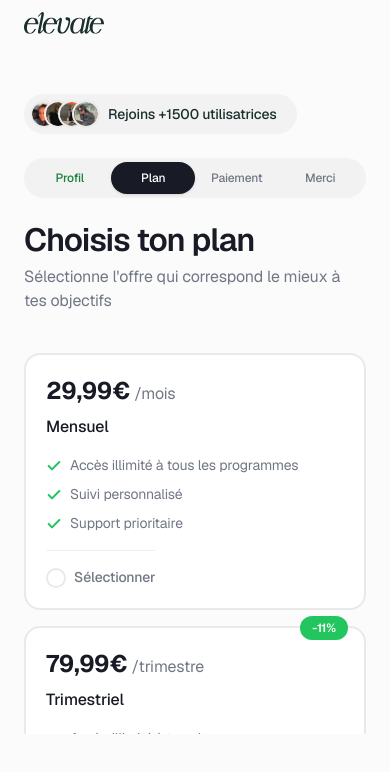
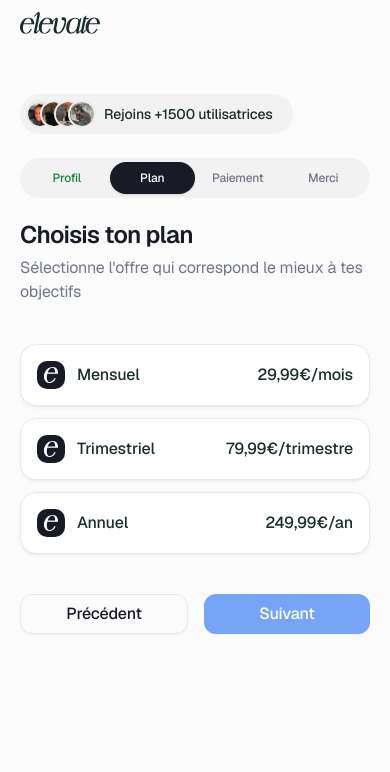
Before and after one commit to clem-pxp/elevate-auth-V2, a Next.js app: page /signup in a window 390 px wide. Both pictures are taken after a click on the button "Plan". Shown: the top 772 px of the page. Built offline with nearby package versions, Linux system fonts and the light colour scheme.

Commit message:
refactor: simplify plan card and styling

```diff
--- a/src/app/globals.css
+++ b/src/app/globals.css
@@ -300,8 +300,6 @@
   /* ==========================================
      SHADOWS
      ========================================== */
-  --shadow-btn: 0 1px 1px 0 rgba(0, 0, 0, 0.04), 0 3px 6px -2px rgba(0, 0, 0, 0.02);
-
   --shadow-xs: 0 1px 2px 0 rgba(10, 13, 20, 0.03);
   --shadow-small: 0 2px 4px 0 rgba(0, 0, 0, 0.04), 0 1px 2px 0 rgba(0, 0, 0, 0.04);
   --shadow-xl: 0 1px 1px -0.5px rgba(1, 34, 54, 0.04), 0 3px 3px -1.5px rgba(1, 34, 54, 0.04), 0 6px 6px -3px rgba(1, 34, 54, 0.04), 0 12px 12px -6px rgba(6, 86, 134, 0.04), 0 24px 24px -12px rgba(6, 86, 134, 0.04);
@@ -309,12 +307,6 @@
 
 }
 
-@media (prefers-color-scheme: dark) {
-  :root {
-    --background: #FBFBFB;
-    --foreground: #1A2E2C;
-  }
-}
 
 body {
   background: var(--background);
@@ -354,6 +346,10 @@
   font-weight: var(--font-weight-semibold);
   line-height: var(--leading-tight);
   letter-spacing: var(--tracking-tight);
+
+  @media (max-width: 767px) {
+    font-size: 1.5rem;
+  }
 }
 
 .h5 {
--- a/src/app/layout.tsx
+++ b/src/app/layout.tsx
@@ -13,8 +13,9 @@
 });
 
 export const metadata: Metadata = {
-  title: "Create Next App",
-  description: "Generated by create next app",
+  title: "Elevate - Transforme ton corps",
+  description:
+    "Rejoins Elevate et accède à des programmes d'entraînement personnalisés, un suivi sur mesure et un coaching premium pour atteindre tes objectifs.",
 };
 
 export default function RootLayout({
@@ -27,7 +28,7 @@
       <body
         className={`${geistSans.variable} ${geistMono.variable} antialiased font-sans text-strong`}
       >
-        {children}
+        <main className="overflow-clip">{children}</main>
       </body>
     </html>
   );
--- a/src/app/signup/page.tsx
+++ b/src/app/signup/page.tsx
@@ -9,8 +9,8 @@
 export default function SignupPage() {
   return (
     <div className="min-h-screen bg-main md:p-2 md:grid md:grid-cols-2">
-      <div className="w-full justify-center flex overflow-hidden">
-        <div className="px-6 py-3 max-w-[40rem] w-full">
+      <div className="w-full justify-center flex">
+        <div className="px-5 md:px-6 py-3 max-w-[40rem] w-full">
           <motion.div
             initial={{ opacity: 0, y: 20 }}
             animate={{ opacity: 1, y: 0 }}
--- a/src/components/onboarding/onboarding-tabs.tsx
+++ b/src/components/onboarding/onboarding-tabs.tsx
@@ -59,7 +59,7 @@
       />
       <div
         ref={viewsContainerRef}
-        className="relative w-full min-h-[500px] flex justify-center"
+        className="grid w-full grid-cols-[repeat(1,minmax(0,1fr))]"
       >
         {isMounted &&
           viewsContainerWidth > 0 &&
@@ -116,14 +116,14 @@
 
   return (
     <motion.div
-      className="absolute inset-0 will-change-transform"
+      className="[grid-area:1/1] will-change-transform"
       style={{
         x,
         opacity,
         filter: useMotionTemplate`blur(${blur}px)`,
       }}
     >
-      <div className="w-full h-full">{children}</div>
+      {children}
     </motion.div>
   );
 }
--- a/src/components/onboarding/step-plan.tsx
+++ b/src/components/onboarding/step-plan.tsx
@@ -8,40 +8,23 @@
   {
     id: "monthly",
     name: "Mensuel",
-    price: "29,99€",
-    period: "/mois",
-    features: [
-      "Accès illimité à tous les programmes",
-      "Suivi personnalisé",
-      "Support prioritaire",
-    ],
+    price: "29,99€/mois",
+    description:
+      "Accès illimité à tous les programmes, suivi personnalisé et support prioritaire.",
   },
   {
     id: "quarterly",
     name: "Trimestriel",
-    price: "79,99€",
-    period: "/trimestre",
-    discount: "-11%",
-    features: [
-      "Accès illimité à tous les programmes",
-      "Suivi personnalisé",
-      "Support prioritaire",
-      "Coaching mensuel",
-    ],
+    price: "79,99€/trimestre",
+    description:
+      "Accès illimité à tous les programmes, suivi personnalisé, support prioritaire et coaching mensuel.",
   },
   {
     id: "annual",
     name: "Annuel",
-    price: "249,99€",
-    period: "/an",
-    discount: "-30%",
-    features: [
-      "Accès illimité à tous les programmes",
-      "Suivi personnalisé",
-      "Support prioritaire",
-      "Coaching mensuel",
-      "Contenu exclusif",
-    ],
+    price: "249,99€/an",
+    description:
+      "Accès illimité à tous les programmes, suivi personnalisé, support prioritaire, coaching mensuel et contenu exclusif.",
   },
 ];
 
@@ -67,16 +50,14 @@
         </p>
       </div>
 
-      <div className="grid gap-4 md:grid-cols-3">
+      <div className="flex flex-col gap-3">
         {plans.map((plan) => (
           <PlanCard
             key={plan.id}
             id={plan.id}
             name={plan.name}
             price={plan.price}
-            period={plan.period}
-            features={plan.features}
-            discount={plan.discount}
+            description={plan.description}
             selected={formData.selectedPlanId === plan.id}
             onSelect={handleSelect}
           />
--- a/src/components/ui/plan-card.tsx
+++ b/src/components/ui/plan-card.tsx
@@ -1,101 +1,86 @@
 "use client";
 
 import { cn } from "@/lib/utils";
+import { AnimatePresence, motion } from "motion/react";
 
 interface PlanCardProps {
   id: string;
   name: string;
   price: string;
-  period: string;
-  features: string[];
+  description: string;
   selected: boolean;
   onSelect: (id: string) => void;
-  discount?: string;
+}
+
+function ElevateIcon({ className }: { className?: string }) {
+  return (
+    <svg
+      className={className}
+      viewBox="0 0 24 24"
+      fill="currentColor"
+      xmlns="http://www.w3.org/2000/svg"
+    >
+      <path d="M9.98564 22.6472C6.44522 22.6472 4.83182 17.2847 6.23761 11.1414L6.55013 9.94432H22.6024V9.9388C22.7007 8.13436 22.3937 6.32439 21.6461 4.67897C20.9956 3.24778 19.9609 1.75586 18.332 0.935352C17.5712 0.552156 16.1841 0 14.5155 0C13.631 0 12.7453 0.103805 11.8608 0.260618C7.01836 1.24898 3.21732 5.20572 1.81153 10.6202C0.198131 17.1279 3.11351 24 9.62122 24C13.1616 24 16.2846 22.5423 19.0962 16.7634H17.0135C15.399 19.7307 13.2654 22.6461 9.98564 22.6461V22.6472ZM12.0684 1.50959C12.6934 1.24898 13.3704 1.14517 14.1511 1.14517C16.8059 1.14517 18.3685 4.21626 18.4204 8.32982H7.01836C8.11163 4.94621 9.67312 2.44715 12.0684 1.50959Z" />
+    </svg>
+  );
 }
 
 export function PlanCard({
   id,
   name,
   price,
-  period,
-  features,
+  description,
   selected,
   onSelect,
-  discount,
 }: PlanCardProps) {
   return (
     <button
       type="button"
       onClick={() => onSelect(id)}
       className={cn(
-        "relative flex flex-col p-5 rounded-16 border-2 text-left transition-all duration-150 cursor-pointer",
-        "hover:border-accent-base/50",
-        selected
-          ? "border-accent-base bg-accent-base/5"
-          : "border-border-base bg-light",
+        "w-full text-left rounded-16 border-[0.5px] border-border-base shadow-small transition-colors duration-150 cursor-pointer overflow-hidden",
+        selected ? "bg-strong text-light" : "bg-light",
       )}
     >
-      {discount && (
-        <span className="absolute -top-3 right-4 px-3 py-1 text-xs font-semibold bg-success-base text-static-white rounded-full">
-          {discount}
-        </span>
-      )}
-
-      <div className="flex items-baseline gap-1">
-        <span className="text-2xl font-bold text-strong">{price}</span>
-        <span className="text-soft">{period}</span>
+      <div className="p-4 flex items-center justify-between gap-4">
+        <div className="flex items-center gap-3">
+          <div
+            className={cn(
+              "size-7 rounded-10 flex items-center justify-center transition-colors duration-150",
+              selected ? "bg-light" : "bg-strong",
+            )}
+          >
+            <ElevateIcon
+              className={cn(
+                "size-4 transition-colors duration-150",
+                selected ? "text-strong" : "text-light",
+              )}
+            />
+          </div>
+          <span className="font-medium">{name}</span>
+        </div>
+        <span className="font-medium">{price}</span>
       </div>
 
-      <span className="mt-2 text-base font-medium text-strong">{name}</span>
-
-      <ul className="mt-4 flex flex-col gap-2">
-        {features.map((feature) => (
-          <li
-            key={feature}
-            className="flex items-center gap-2 text-s text-soft"
+      <AnimatePresence initial={false}>
+        {selected && (
+          <motion.div
+            initial={{ height: 0, opacity: 0 }}
+            animate={{ height: "auto", opacity: 1 }}
+            exit={{ height: 0, opacity: 0 }}
+            transition={{
+              type: "spring",
+              stiffness: 300,
+              damping: 30,
+              reducedMotion: "user",
+            }}
           >
-            <CheckIcon className="h-4 w-4 text-success-base flex-shrink-0" />
-            {feature}
-          </li>
-        ))}
-      </ul>
-
-      <div
-        className={cn(
-          "mt-4 pt-4 border-t border-border-soft flex items-center justify-center",
-          selected ? "text-accent-base" : "text-soft",
+            <div className="px-4 pb-4">
+              <p className="text-s font-medium">{description}</p>
+            </div>
+          </motion.div>
         )}
-      >
-        <div
-          className={cn(
-            "h-5 w-5 rounded-full border-2 flex items-center justify-center transition-colors",
-            selected
-              ? "border-accent-base bg-accent-base"
-              : "border-border-base",
-          )}
-        >
-          {selected && <CheckIcon className="h-3 w-3 text-static-white" />}
-        </div>
-        <span className="ml-2 text-s font-medium">
-          {selected ? "Sélectionné" : "Sélectionner"}
-        </span>
-      </div>
+      </AnimatePresence>
     </button>
   );
 }
-
-function CheckIcon({ className }: { className?: string }) {
-  return (
-    <svg
-      className={className}
-      viewBox="0 0 24 24"
-      fill="none"
-      stroke="currentColor"
-      strokeWidth="3"
-      strokeLinecap="round"
-      strokeLinejoin="round"
-    >
-      <polyline points="20 6 9 17 4 12" />
-    </svg>
-  );
-}
```
